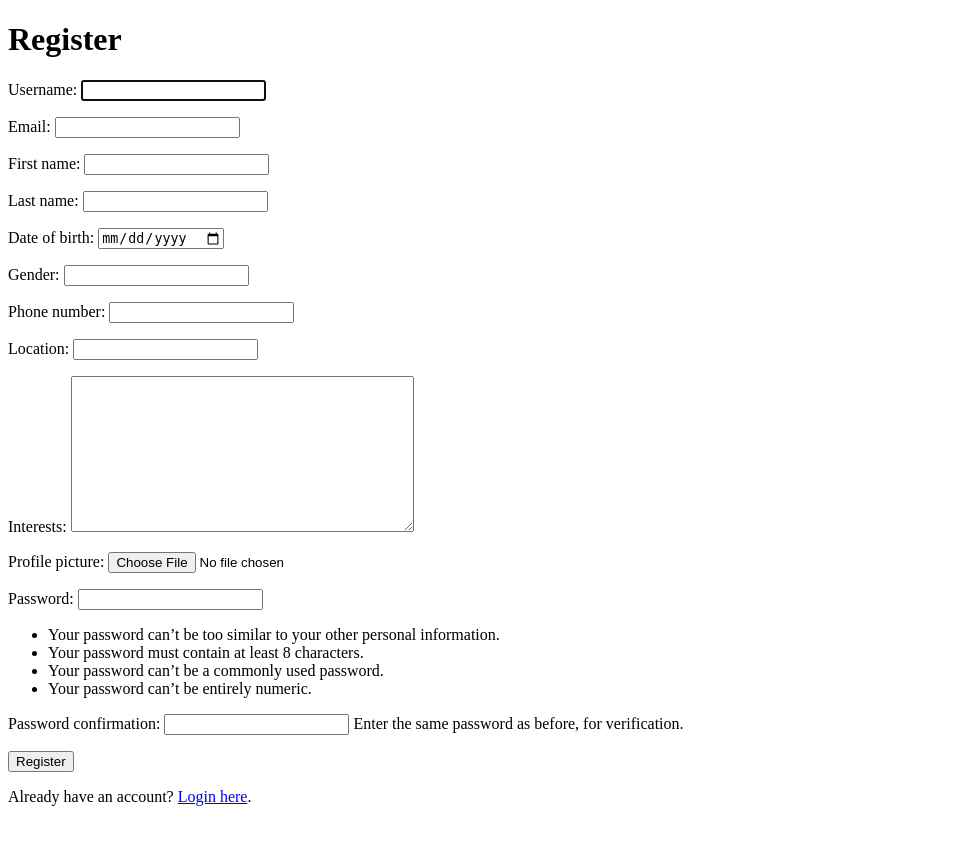
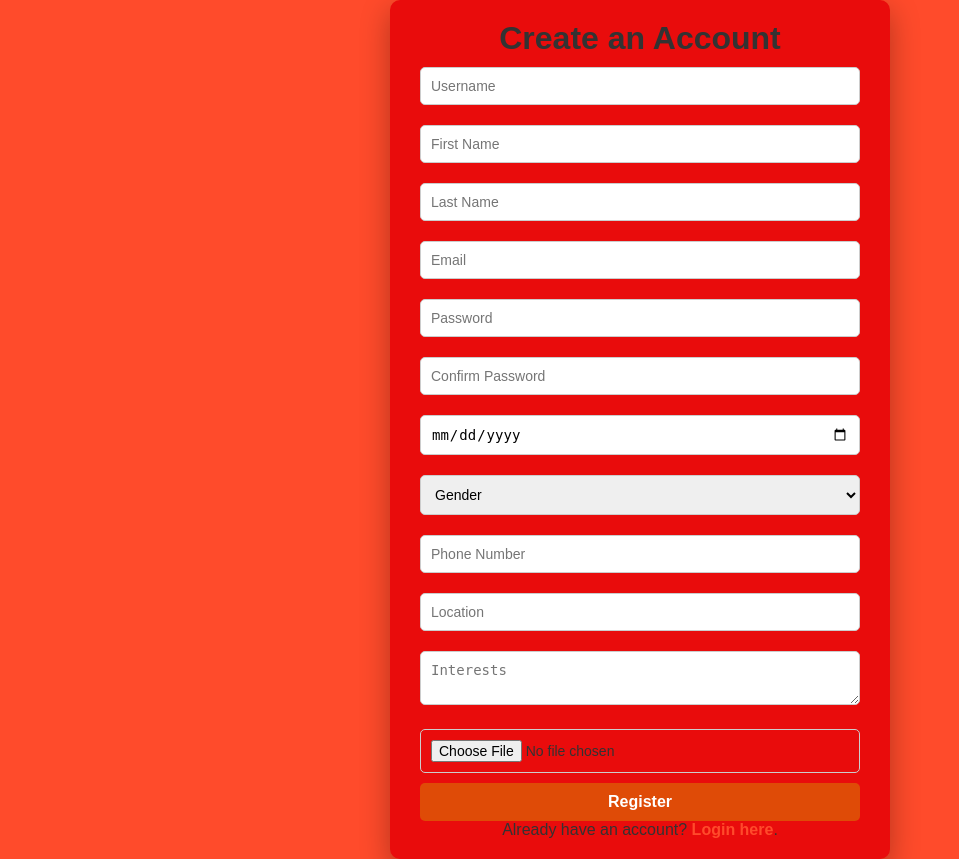
Before and after one commit to Abd2023/akili_etkinlik_planlama, a Django app: page /user/register/ in a window 1280 px wide. Shown: the whole page, without its empty margins (0-959 px from the left). Before the commit the page ends 806 px from the top, so only its background shows below. Run offline with Django 5.2, Linux system fonts and the light colour scheme.

Commit message:
register sayfasi yarim yamalak yapildi

```diff
--- /dev/null
+++ b/static/css/register.css
@@ -0,0 +1,86 @@
+/* Base Styles */
+* {
+    box-sizing: border-box;
+    margin: 0;
+    padding: 0;
+}
+
+body {
+    font-family: 'Montserrat', sans-serif;
+    min-height: 100vh;
+    display: flex;
+    justify-content: center;
+    align-items: center;
+    background: linear-gradient(135deg, #FF4B2B, #FF4B2B);
+    color: #df1313;
+}
+
+/* Form Container */
+.container {
+    background: #e90c0c;
+    color: #333;
+    border-radius: 10px;
+    box-shadow: 0 10px 30px rgba(0, 0, 0, 0.3);
+    padding: 20px 30px;
+    width: 90%;
+    max-width: 500px;
+    animation: slideIn 0.8s ease-out;
+}
+
+/* Input Styles */
+form input, form select, form textarea {
+    width: 100%;
+    padding: 10px;
+    margin: 10px 0;
+    border-radius: 5px;
+    border: 1px solid #ccc;
+    font-size: 14px;
+}
+
+/* Button Styles */
+button {
+    width: 100%;
+    background: #df4b07;
+    color: #fff;
+    padding: 10px;
+    border: none;
+    border-radius: 5px;
+    font-size: 16px;
+    font-weight: bold;
+    cursor: pointer;
+    transition: background 0.3s ease;
+}
+
+button:hover {
+    background: #FF4B2B;
+}
+
+/* Link Styling */
+a {
+    color: #FF4B2B;
+    text-decoration: none;
+    font-weight: bold;
+}
+
+a:hover {
+    text-decoration: underline;
+}
+
+/* Responsive Design */
+@media (max-width: 768px) {
+    .container {
+        width: 90%;
+    }
+}
+
+/* Animations */
+@keyframes slideIn {
+    from {
+        transform: translateY(-20%);
+        opacity: 0;
+    }
+    to {
+        transform: translateY(0);
+        opacity: 1;
+    }
+}
--- a/user_management/forms.py
+++ b/user_management/forms.py
@@ -3,11 +3,16 @@ from django.contrib.auth.forms import UserCreationForm
 from .models import CustomUser
 
 class CustomUserCreationForm(UserCreationForm):
+    date_of_birth = forms.DateField(widget=forms.DateInput(attrs={'type': 'date'}))
 
-    date_of_birth = forms.DateField(widget=forms.DateInput(attrs={'type': 'date'}))
     class Meta:
         model = CustomUser
-        fields = ('username', 'email', 'first_name', 'last_name', 'date_of_birth', 'gender', 'phone_number', 'location', 'interests', 'profile_picture')
+        fields = ('username', 'email', 'first_name', 'last_name', 'password1', 'password2', 'date_of_birth', 'gender', 'phone_number', 'location', 'interests', 'profile_picture')
+
+    def clean(self):
+        cleaned_data = super().clean()
+        return cleaned_data
+
 
 class ProfileUpdateForm(forms.ModelForm):
     class Meta:
--- a/user_management/templates/user_management/register.html
+++ b/user_management/templates/user_management/register.html
@@ -1,17 +1,48 @@
 <!DOCTYPE html>
 <html lang="en">
 <head>
+    {% load static %}
     <meta charset="UTF-8">
     <meta name="viewport" content="width=device-width, initial-scale=1.0">
     <title>Register</title>
+    <link rel="stylesheet" href="{% static 'css/register.css' %}">
 </head>
 <body>
-    <h1>Register</h1>
-    <form method="post" enctype="multipart/form-data">
-        {% csrf_token %}
-        {{ form.as_p }}
-        <button type="submit">Register</button>
-    </form>
-    <p>Already have an account? <a href="{% url 'login' %}">Login here</a>.</p>
+    <div class="container">
+        <h1 style="text-align: center;">Create an Account</h1>
+        <form method="post" enctype="multipart/form-data">
+            {% csrf_token %}
+            <input type="text" name="username" placeholder="Username" required>
+            <input type="text" name="first_name" placeholder="First Name" required>
+            <input type="text" name="last_name" placeholder="Last Name" required>
+            <input type="email" name="email" placeholder="Email" required>
+            <input type="password" name="password1" placeholder="Password" required>
+            <input type="password" name="password2" placeholder="Confirm Password" required>
+            <input type="date" name="date_of_birth" placeholder="Date of Birth">
+            <select name="gender">
+                <option value="" disabled selected>Gender</option>
+                <option value="Male">Male</option>
+                <option value="Female">Female</option>
+                <option value="Other">Other</option>
+            </select>
+            <input type="tel" name="phone_number" placeholder="Phone Number">
+            <input type="text" name="location" placeholder="Location">
+            <textarea name="interests" placeholder="Interests"></textarea>
+            <input type="file" name="profile_picture">
+            <button type="submit">Register</button>
+
+            {% if form.errors %}
+                <ul>
+                    {% for field, errors in form.errors.items %}
+                        <li>{{ field }}: {{ errors|join:", " }}</li>
+                    {% endfor %}
+                </ul>
+            {% endif %}
+        </form>
+
+
+        <p style="text-align: center;">Already have an account? <a href="{% url 'login' %}">Login here</a>.</p>
+    </div>
+    <script src="{% static 'js/register.js' %}"></script>
 </body>
 </html>
--- a/user_management/views.py
+++ b/user_management/views.py
@@ -3,7 +3,7 @@ from django.contrib.auth import login, authenticate, logout
 from django.contrib.auth.decorators import login_required
 from .forms import CustomUserCreationForm, ProfileUpdateForm
 from user_management.decorators import admin_required
-
+from django.http import JsonResponse
 
 
 
@@ -17,11 +17,12 @@ def register(request):
         if form.is_valid():
             user = form.save()
             login(request, user)
-            return redirect('home')
+            return redirect('home')  # Adjust the redirect as needed
+        else:
+            print("Form errors:", form.errors)  # For debugging
     else:
         form = CustomUserCreationForm()
     return render(request, 'user_management/register.html', {'form': form})
-
 @login_required
 def profile_update(request):
     if request.method == 'POST':
```
Also changed, not shown: akili_etkinlik_planlama/settings.py (+16 -14 lines), static/js/register.js (added, +36 -0 lines), event_management/migrations/0007_alter_event_description_alter_event_location_and_more.py (added), media/profile_pics/13d4f7cf-bcfd-4901-88c5-b4947e96096d.jpg (added).
